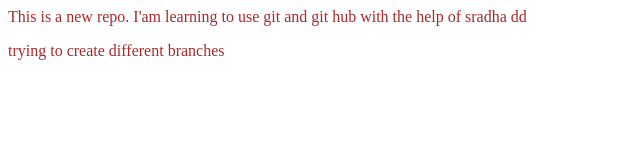
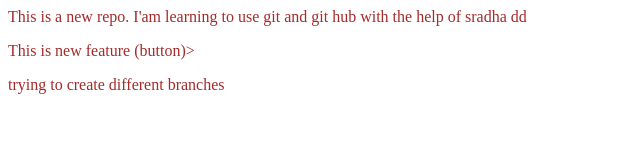
Before and after one commit to Amrit-Moktan/LocalRepo, a plain HTML site: page index.html in a window 1280 px wide. Shown: the whole page, without its empty margins (0-640 px from the left). Drawn offline with Linux system fonts and the light colour scheme.

Commit message:
merge conflict

```diff
--- a/index.html
+++ b/index.html
@@ -4,4 +4,5 @@
     I'am learning to use git and git hub with the help
     of sradha dd
 </p>
+<p>This is new feature (button)></p>
 <p>trying to create different branches</p>
```
